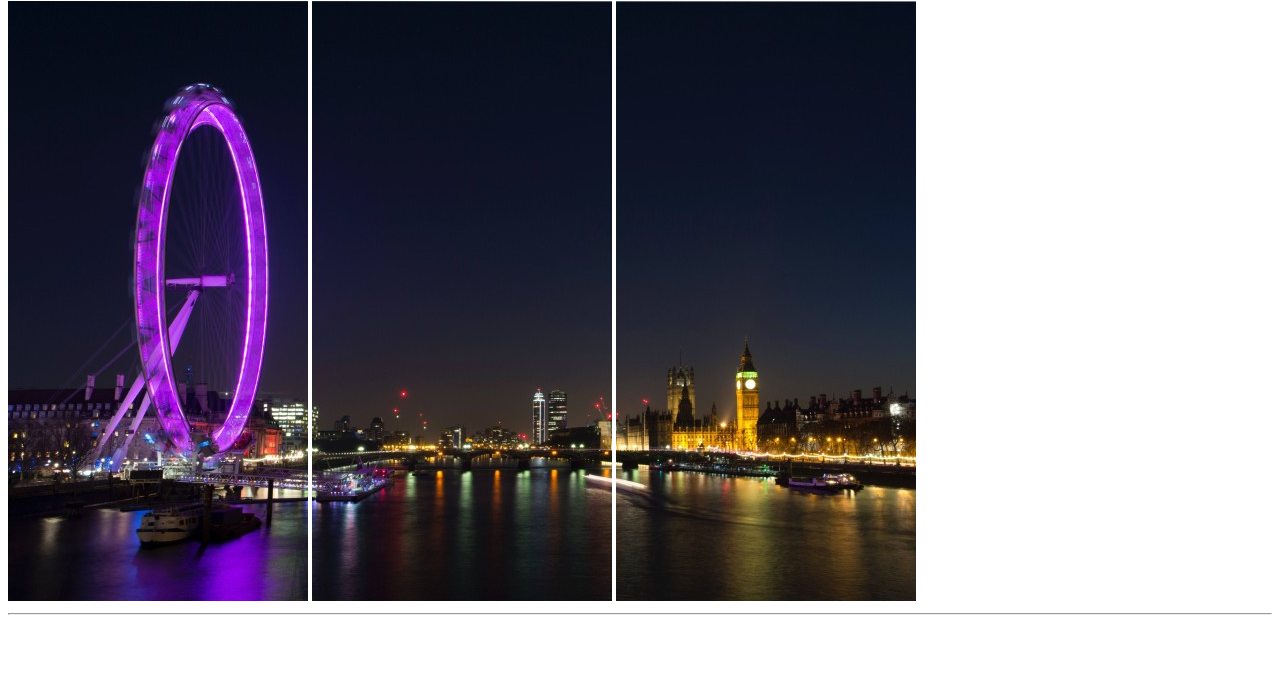
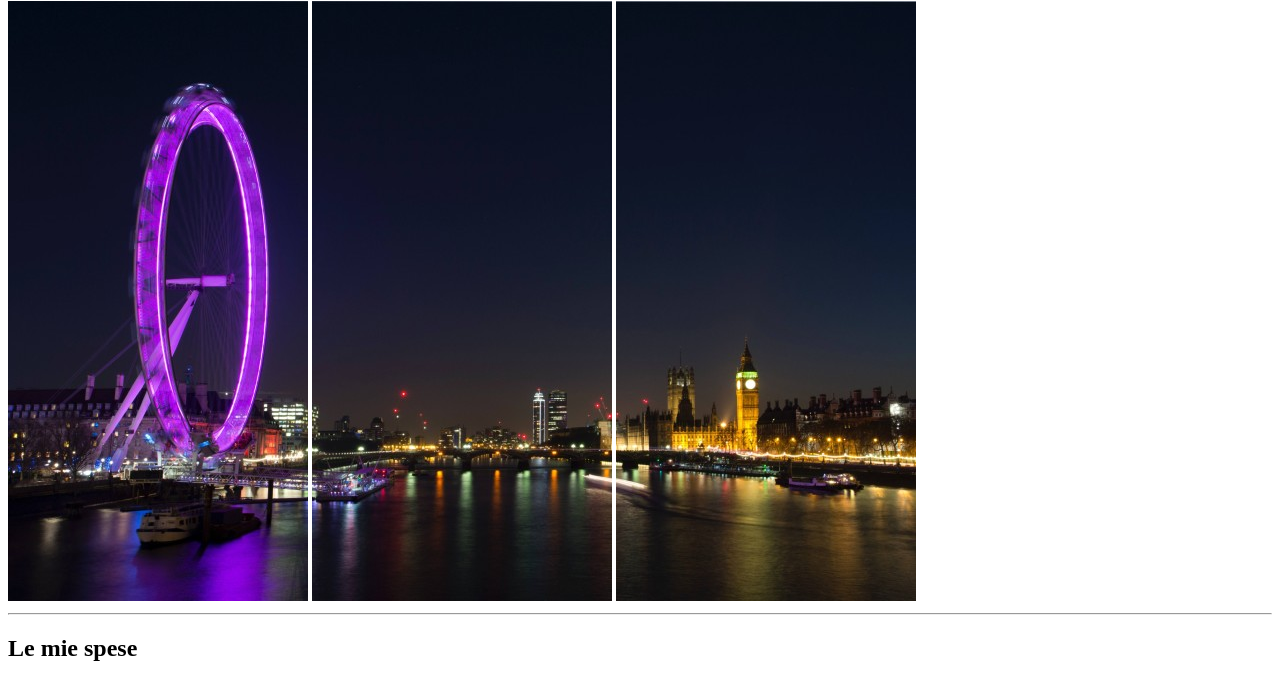
Before and after one commit to Mario-Arista/html-london-trip, a plain HTML site: page index.html in a window 1280 px wide. Shown: the part 79-778 px from the top of the page. Drawn offline with Linux system fonts and the light colour scheme.

Commit message:
Insert h2

```diff
--- a/index.html
+++ b/index.html
@@ -7,7 +7,7 @@
 </head>
 <body>
 
-<!-- Header with h1 and 3 images -->
+   <!-- Header with h1 and 3 images -->
     <header>
         <h1>Il mio viaggio a Londra</h1>
         <img src="img/london1.jpg" alt="Immagine che rafigura la famosissima ruota panoramica London Eye">
@@ -15,8 +15,10 @@
         <img src="img/london3.jpg" alt="Immagine che rafigura il palazzo di Westminster">
         <hr>
     </header>
+
+    <!-- Main with 3 sections -->
     <main>
-
+        <h2>Le mie spese</h2>
     </main>
 
 </body>
```
